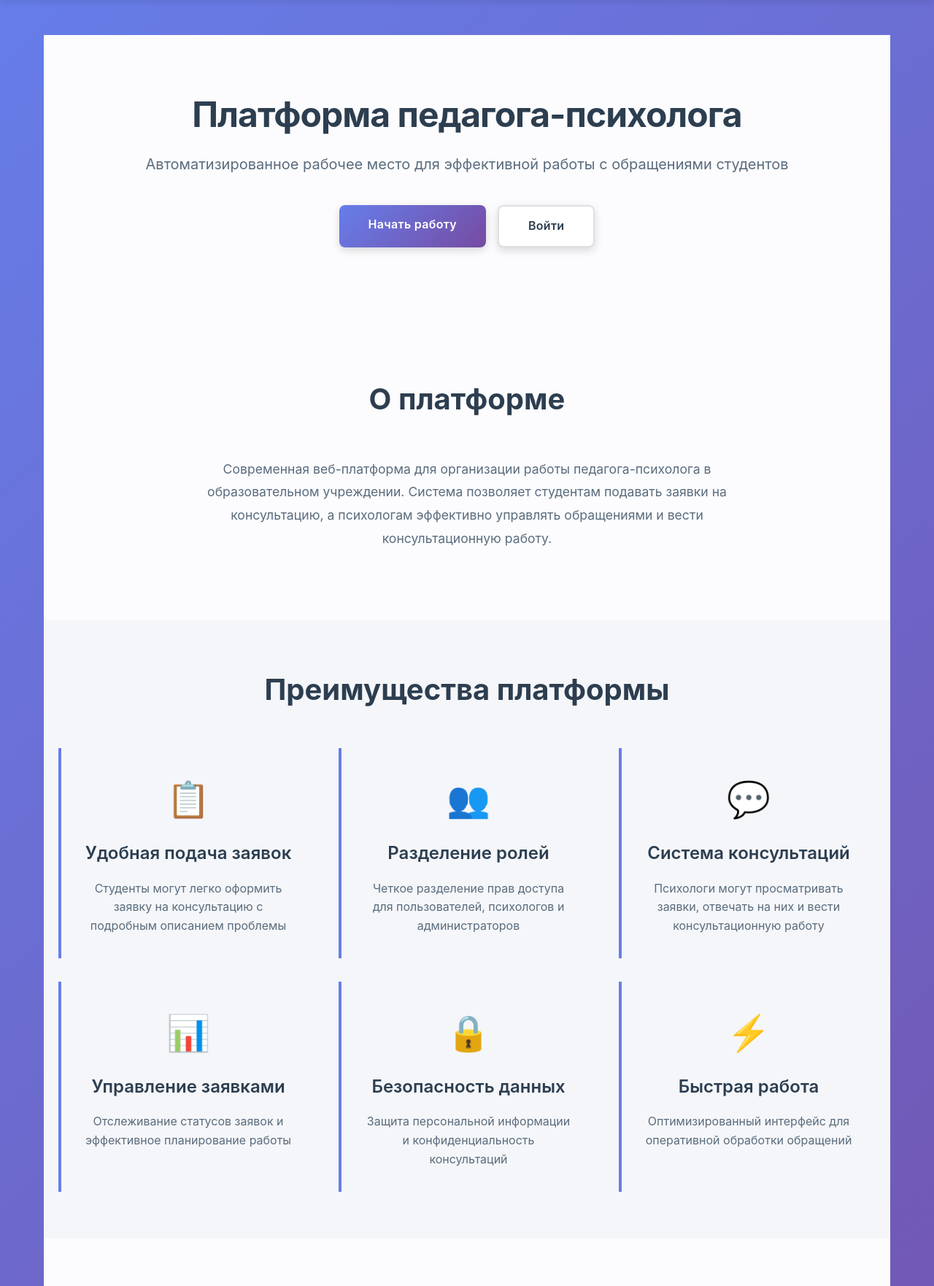
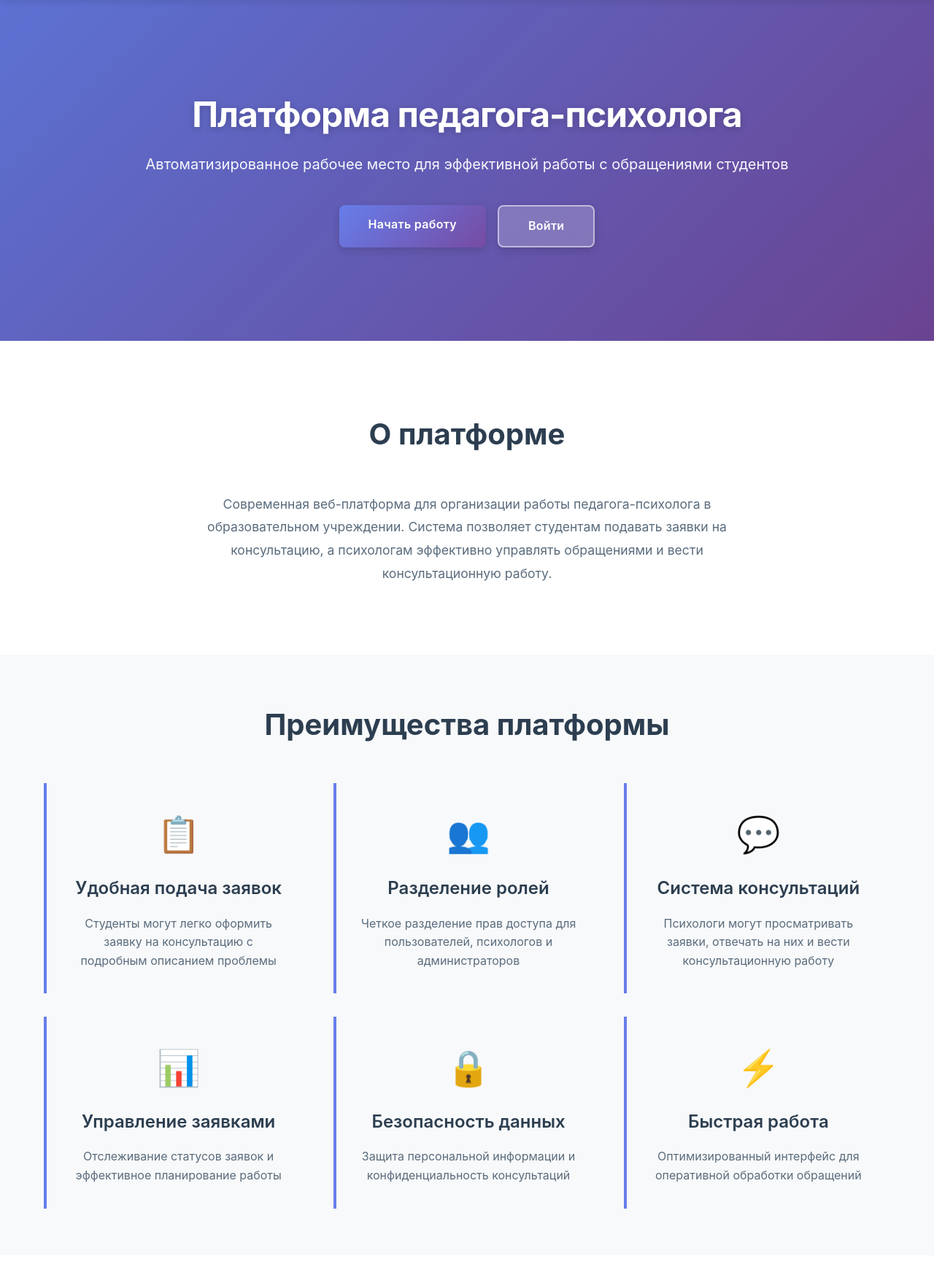
Before and after one commit to psixolog44/psixolog-cabinet, a Django app: page / in a window 1280 px wide. Shown: the part 76-1838 px from the top of the page at 73% size. Run offline with Django 5.2, Linux system fonts and the light colour scheme.

Commit message:
Changed page style

```diff
--- a/static/css/style.css
+++ b/static/css/style.css
@@ -70,7 +70,7 @@ nav .logo {
 
 main {
     flex: 1;
-    padding: 3rem 0;
+    padding: 0;
 }
 
 .messages {
@@ -110,26 +110,48 @@ main {
     border-left: 4px solid #dc3545;
 }
 
-.hero {
+.hero-section {
+    width: 100%;
+    padding: 8rem 0;
+    background: linear-gradient(135deg, #667eea 0%, #764ba2 100%);
     text-align: center;
-    padding: 5rem 3rem;
-    background: rgba(255, 255, 255, 0.98);
-    margin: 0;
+    position: relative;
+    overflow: hidden;
 }
 
-.hero h1 {
+.hero-section::before {
+    content: '';
+    position: absolute;
+    top: 0;
+    left: 0;
+    right: 0;
+    bottom: 0;
+    background: rgba(0, 0, 0, 0.1);
+    z-index: 1;
+}
+
+.hero-content {
+    max-width: 1200px;
+    margin: 0 auto;
+    padding: 0 20px;
+    position: relative;
+    z-index: 2;
+}
+
+.hero-content h1 {
     font-size: 3rem;
     margin-bottom: 1.5rem;
-    color: #2c3e50;
+    color: #ffffff;
     font-weight: 700;
     line-height: 1.2;
     letter-spacing: -1px;
+    text-shadow: 0 2px 10px rgba(0, 0, 0, 0.2);
 }
 
-.hero p {
+.hero-content p {
     font-size: 1.25rem;
     margin-bottom: 2.5rem;
-    color: #5a6c7d;
+    color: rgba(255, 255, 255, 0.95);
     font-weight: 400;
     line-height: 1.6;
 }
@@ -174,14 +196,15 @@ main {
 }
 
 .btn-secondary {
-    background-color: #ffffff;
-    color: #2c3e50;
-    border: 2px solid #e0e0e0;
+    background-color: rgba(255, 255, 255, 0.2);
+    color: #ffffff;
+    border: 2px solid rgba(255, 255, 255, 0.5);
+    backdrop-filter: blur(10px);
 }
 
 .btn-secondary:hover {
-    background-color: #f8f9fa;
-    border-color: #d0d0d0;
+    background-color: rgba(255, 255, 255, 0.3);
+    border-color: rgba(255, 255, 255, 0.7);
 }
 
 footer {
@@ -202,11 +225,13 @@ footer p {
     max-width: 1200px;
     margin: 0 auto;
     padding: 0 20px;
+    width: 100%;
 }
 
 section {
     margin: 0;
     padding: 4rem 0;
+    width: 100%;
 }
 
 section h2 {
@@ -218,7 +243,7 @@ section h2 {
 }
 
 .about {
-    background: rgba(255, 255, 255, 0.98);
+    background: #ffffff;
 }
 
 .about .section-content {
@@ -235,7 +260,7 @@ section h2 {
 }
 
 .features {
-    background: rgba(248, 249, 250, 0.98);
+    background: #f8f9fa;
 }
 
 .features-grid {
@@ -269,7 +294,7 @@ section h2 {
 }
 
 .how-it-works {
-    background: rgba(255, 255, 255, 0.98);
+    background: #ffffff;
 }
 
 .steps {
@@ -312,7 +337,7 @@ section h2 {
 }
 
 .cta {
-    background: rgba(248, 249, 250, 0.98);
+    background: #f8f9fa;
     padding: 4rem 0;
 }
 
@@ -340,15 +365,15 @@ section h2 {
 }
 
 @media (max-width: 768px) {
-    .hero {
-        padding: 3rem 2rem;
+    .hero-section {
+        padding: 4rem 0;
     }
 
-    .hero h1 {
+    .hero-content h1 {
         font-size: 2rem;
     }
 
-    .hero p {
+    .hero-content p {
         font-size: 1.1rem;
     }
 
--- a/templates/base.html
+++ b/templates/base.html
@@ -26,18 +26,18 @@
     </header>
 
     <main>
-        <div class="container">
-            {% if messages %}
+        {% if messages %}
+            <div class="container">
                 <div class="messages">
                     {% for message in messages %}
                         <div class="alert alert-{{ message.tags }}">{{ message }}</div>
                     {% endfor %}
                 </div>
-            {% endif %}
+            </div>
+        {% endif %}
 
-            {% block content %}
-            {% endblock %}
-        </div>
+        {% block content %}
+        {% endblock %}
     </main>
 
     <footer>
--- a/templates/index.html
+++ b/templates/index.html
@@ -3,7 +3,8 @@
 {% block title %}Главная - Платформа психолога{% endblock %}
 
 {% block content %}
-<section class="hero">
+<section class="hero-section">
+    <div class="hero-content">
         <h1>Платформа педагога-психолога</h1>
         <p>Автоматизированное рабочее место для эффективной работы с обращениями студентов</p>
         {% if not user.is_authenticated %}
@@ -16,6 +17,7 @@
                 <a href="/dashboard" class="btn btn-primary">Перейти в панель управления</a>
             </div>
         {% endif %}
+    </div>
 </section>
 
 <section class="about">
```
Lines whose indentation alone changed are shown as unchanged.
